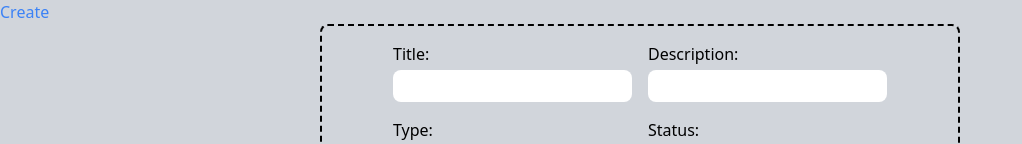
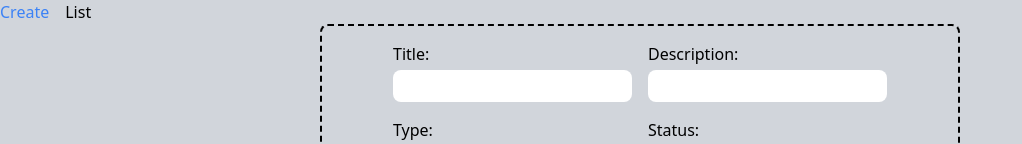
Before and after one commit to aivis-vigo/TaskManager, an Angular app: page /create-task in a window 1280 px wide. Shown: the top 144 px of the page, without its empty margins (0-1022 px from the left). Built offline with nearby package versions, Linux system fonts and the light colour scheme.

Commit message:
route to task-list

```diff
--- a/src/app/app.component.html
+++ b/src/app/app.component.html
@@ -3,6 +3,9 @@
     <li>
       <a routerLink="create-task" routerLinkActive="active" ariaCurrentWhenActive="page">Create</a>
     </li>
+    <li>
+      <a routerLink="task-list" routerLinkActive="active" ariaCurrentWhenActive="page">List</a>
+    </li>
   </ul>
 </nav>
 
--- a/src/app/app.component.scss
+++ b/src/app/app.component.scss
@@ -1,3 +1,7 @@
 .active {
   @apply text-blue-500;
 }
+
+ul {
+  @apply flex flex-row space-x-4;
+}
--- a/src/app/app.routes.ts
+++ b/src/app/app.routes.ts
@@ -1,9 +1,11 @@
 import {Routes} from "@angular/router";
 import {CreateTaskComponent} from "./features/create-task/create-task.component";
 import {ErrorPageComponent} from "./features/error-page/error-page.component";
+import {TaskListComponent} from "./features/task-list/task-list.component";
 
 export const routes: Routes = [
   {path: 'create-task', title: 'TODO - Create', component: CreateTaskComponent},
+  {path: 'task-list', title: 'TODO - List', component: TaskListComponent},
   { path: '',   redirectTo: '/create-task', pathMatch: 'full' },
   {path: '**', title: 'TODO - Error', component: ErrorPageComponent}
 ];
--- a/src/app/features/task-list/task-list.component.html
+++ b/src/app/features/task-list/task-list.component.html
@@ -1,6 +1,4 @@
 <div class="list-container">
-  <app-create-task (addTaskEvent)="addTask($event)"></app-create-task>
-
   @if (tasks$) {
     <ul>
       @for (task of tasks$ | async; track task; let idx = $index) {
```
